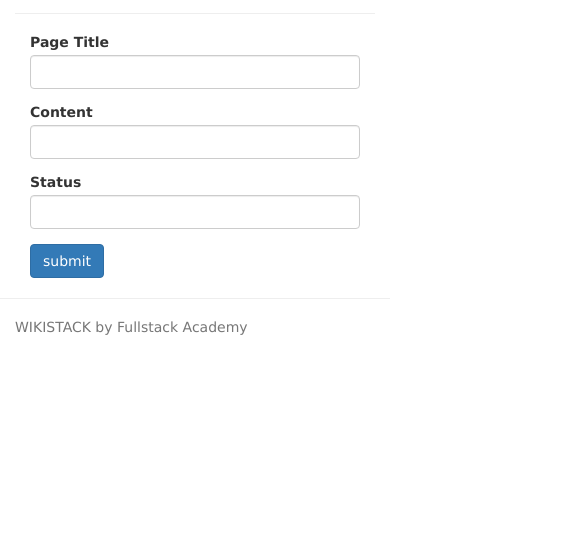
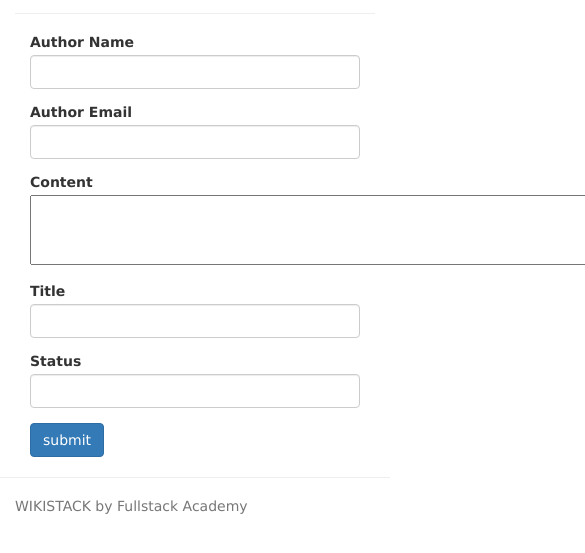
Before and after one commit to jioanni/wikistack, a website: page views/addpage.html in a window 390 px wide. Shown: the part 53-606 px from the top of the page, 585 px wide, since content can reach past the window. Drawn offline with nearby package versions, Linux system fonts and the light colour scheme; files that its build step writes are made by us from their sources.

Commit message:
sequelize submissions are successful

```diff
--- a/views/addpage.html
+++ b/views/addpage.html
@@ -10,17 +10,32 @@
     <div> {{authorEmail}} </div>
 
     <div class="form-group">
-      <label for="title" class="col-sm-2 control-label">Page Title</label>
+      <label for="author name" class="col-sm-2 control-label">Author Name</label>
       <div class="col-sm-10">
-        <input name="title" type="text" class="form-control"/>
+        <input name="author name" type="text" class="form-control"/>
       </div>
     </div>
+
+    <div class="form-group">
+        <label for="author email" class="col-sm-2 control-label">Author Email</label>
+        <div class="col-sm-10">
+          <input name="author email" type="text" class="form-control"/>
+        </div>
+      </div>
 
 
     <div class="form-group">
       <label for="content" class="col-sm-2 control-label">Content</label>
       <div class="col-sm-10">
-        <input name="content" type="text" class="form-control"/>
+        <textarea name = "content" rows = "4" cols = "85">
+        </textarea>
+      </div>
+    </div>
+
+    <div class="form-group">
+      <label for="title" class="col-sm-2 control-label">Title</label>
+      <div class="col-sm-10">
+        <input name="title" type="text" class="form-control"/>
       </div>
     </div>
 
```
Also changed, not shown: models/index.js (+8 -6 lines), routes/wiki.js (+3 -8 lines).
